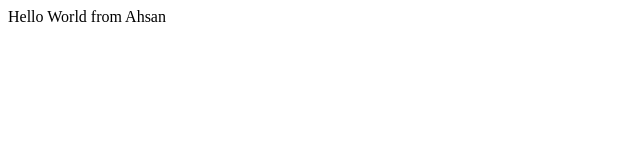
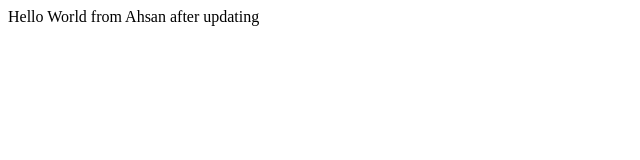
Before and after one commit to Mohammad-Ahsan-93/Bootcamp2020, a plain HTML site: page index.html in a window 1280 px wide. Shown: the whole page, without its empty margins (0-640 px from the left). Drawn offline with Linux system fonts and the light colour scheme.

Commit message:
Update index.html

```diff
--- a/index.html
+++ b/index.html
@@ -5,7 +5,7 @@
 </head>
 <body>
     <div>
-        Hello World from Ahsan
+        Hello World from Ahsan after updating
     </div>
 </body>
 </html>
```
